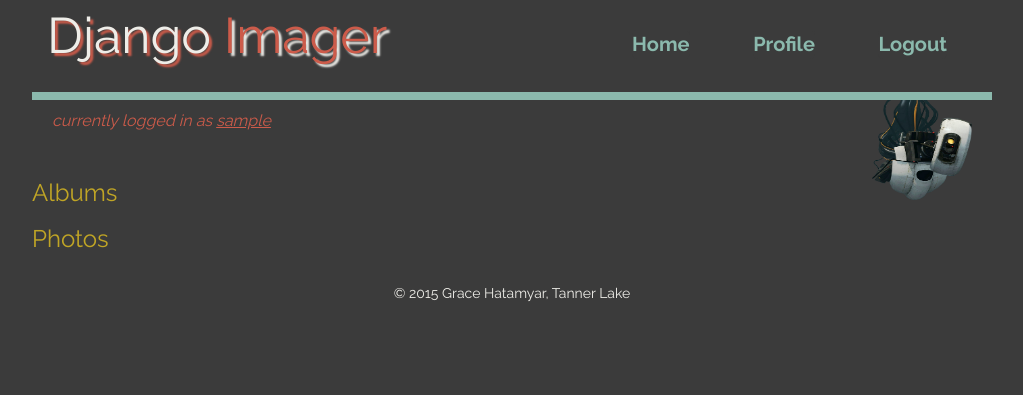
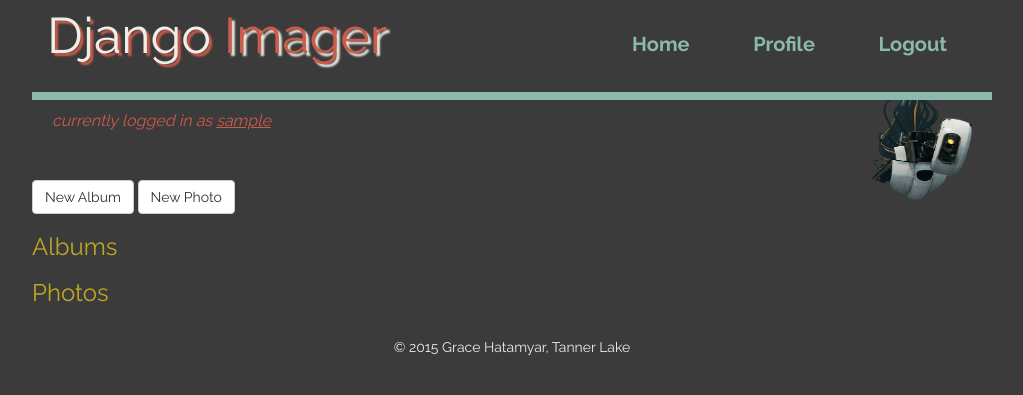
Before and after one commit to gatita/django-imager, a Django app: page /images/library/ in a window 1280 px wide. Shown: the top 395 px of the page, without its empty margins (128-1151 px from the left). Run offline with Django 3.2, Linux system fonts and the light colour scheme; the visitor is signed in with stand-in values (Sample User, id 1); data that the repository does not hold is empty; parts of the project's set-up code (start-up, migrations or seed data) failed here and were passed over; some libraries are stand-ins or nearby versions.

Commit message:
add buttons for adding new photos and albums

```diff
--- a/imagersite/imager_images/templates/library.html
+++ b/imagersite/imager_images/templates/library.html
@@ -13,6 +13,8 @@
 
 {% block main %}
 <div id="gallery">
+<a class="btn btn-default" href='#' role="button">New Album</a>
+<a class="btn btn-default" href="{% url 'images:photo_add' %}" role="button">New Photo</a>
 <h3>Albums</h3>
 {% for album in user.albums.all %}
     <div class="gallery-item">
```
